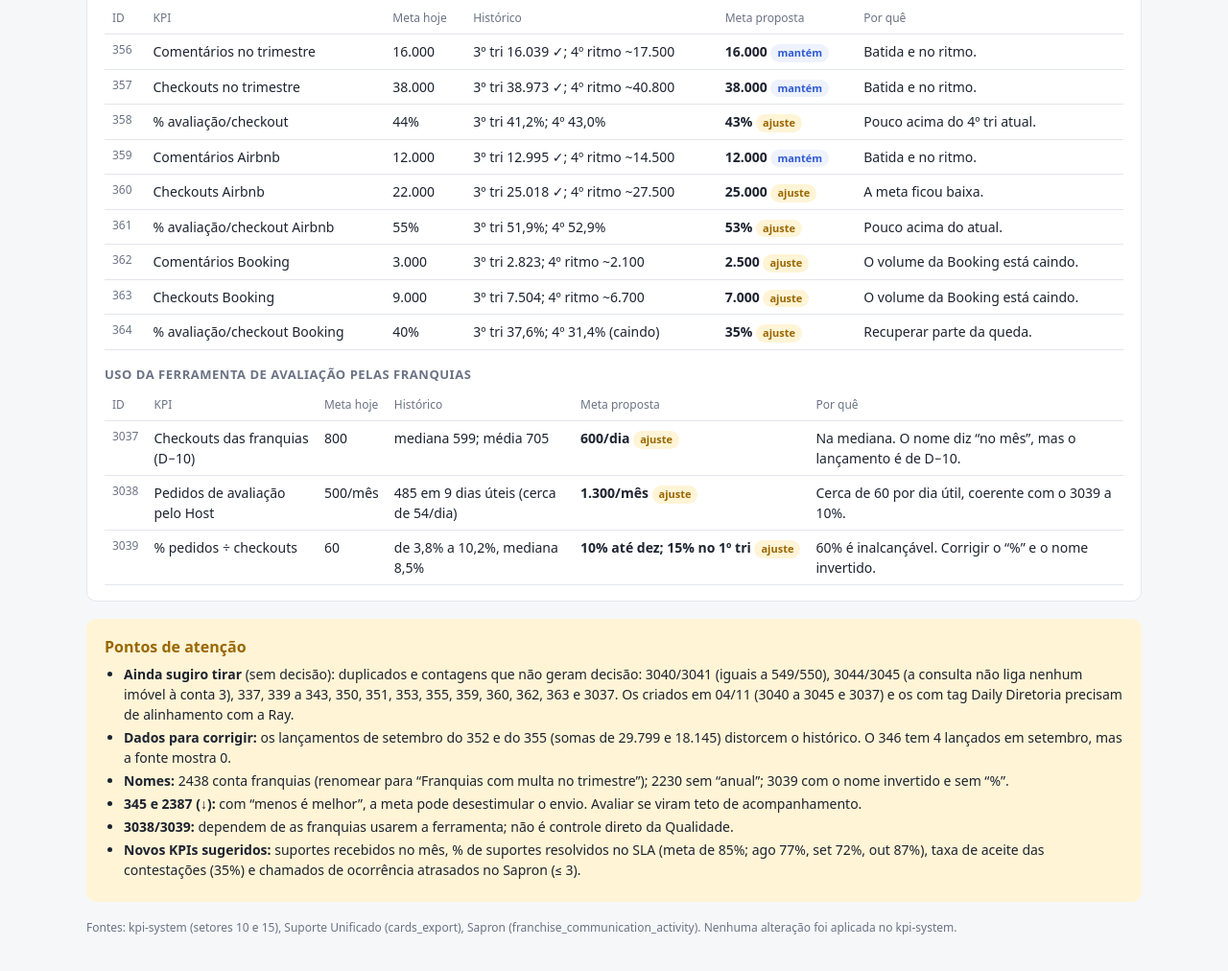
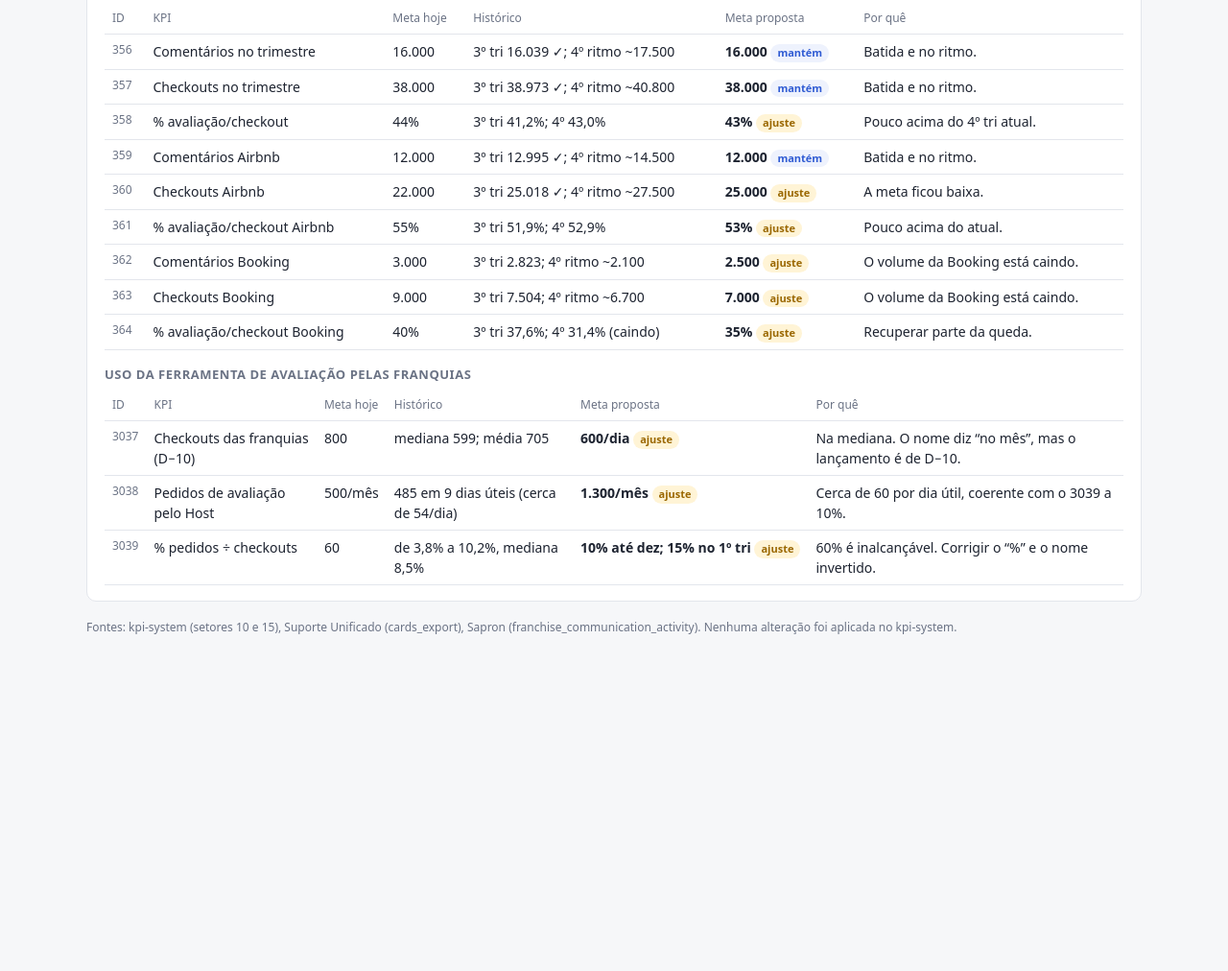
Before and after one commit to victoriamagri/revisao-kpis-qualidade, a plain HTML site: page index.html in a window 1280 px wide. Shown: the part 3773-4785 px from the top of the page at 96% size. After the commit the page ends 4484 px from the top, so only its background shows below. Drawn offline with Linux system fonts and the light colour scheme.

Commit message:
docs: remove a seção de pontos de atenção
Co-Authored-By: Claude Opus 5.5 <noreply@anthropic.com>

```diff
--- a/index.html
+++ b/index.html
@@ -172,17 +172,6 @@
   </table></div>
 </section>
 
-<section class="alert">
-  <h2>Pontos de atenção</h2>
-  <ul>
-    <li><b>Ainda sugiro tirar</b> (sem decisão): duplicados e contagens que não geram decisão: 3040/3041 (iguais a 549/550), 3044/3045 (a consulta não liga nenhum imóvel à conta 3), 337, 339 a 343, 350, 351, 353, 355, 359, 360, 362, 363 e 3037. Os criados em 04/11 (3040 a 3045 e 3037) e os com tag Daily Diretoria precisam de alinhamento com a Ray.</li>
-    <li><b>Dados para corrigir:</b> os lançamentos de setembro do 352 e do 355 (somas de 29.799 e 18.145) distorcem o histórico. O 346 tem 4 lançados em setembro, mas a fonte mostra 0.</li>
-    <li><b>Nomes:</b> 2438 conta franquias (renomear para “Franquias com multa no trimestre”); 2230 sem “anual”; 3039 com o nome invertido e sem “%”.</li>
-    <li><b>345 e 2387 (↓):</b> com “menos é melhor”, a meta pode desestimular o envio. Avaliar se viram teto de acompanhamento.</li>
-    <li><b>3038/3039:</b> dependem de as franquias usarem a ferramenta; não é controle direto da Qualidade.</li>
-    <li><b>Novos KPIs sugeridos:</b> suportes recebidos no mês, % de suportes resolvidos no SLA (meta de 85%; ago 77%, set 72%, out 87%), taxa de aceite das contestações (35%) e chamados de ocorrência atrasados no Sapron (≤ 3).</li>
-  </ul>
-</section>
 
 <footer>Fontes: kpi-system (setores 10 e 15), Suporte Unificado (cards_export), Sapron (franchise_communication_activity). Nenhuma alteração foi aplicada no kpi-system.</footer>
 </main>
```
